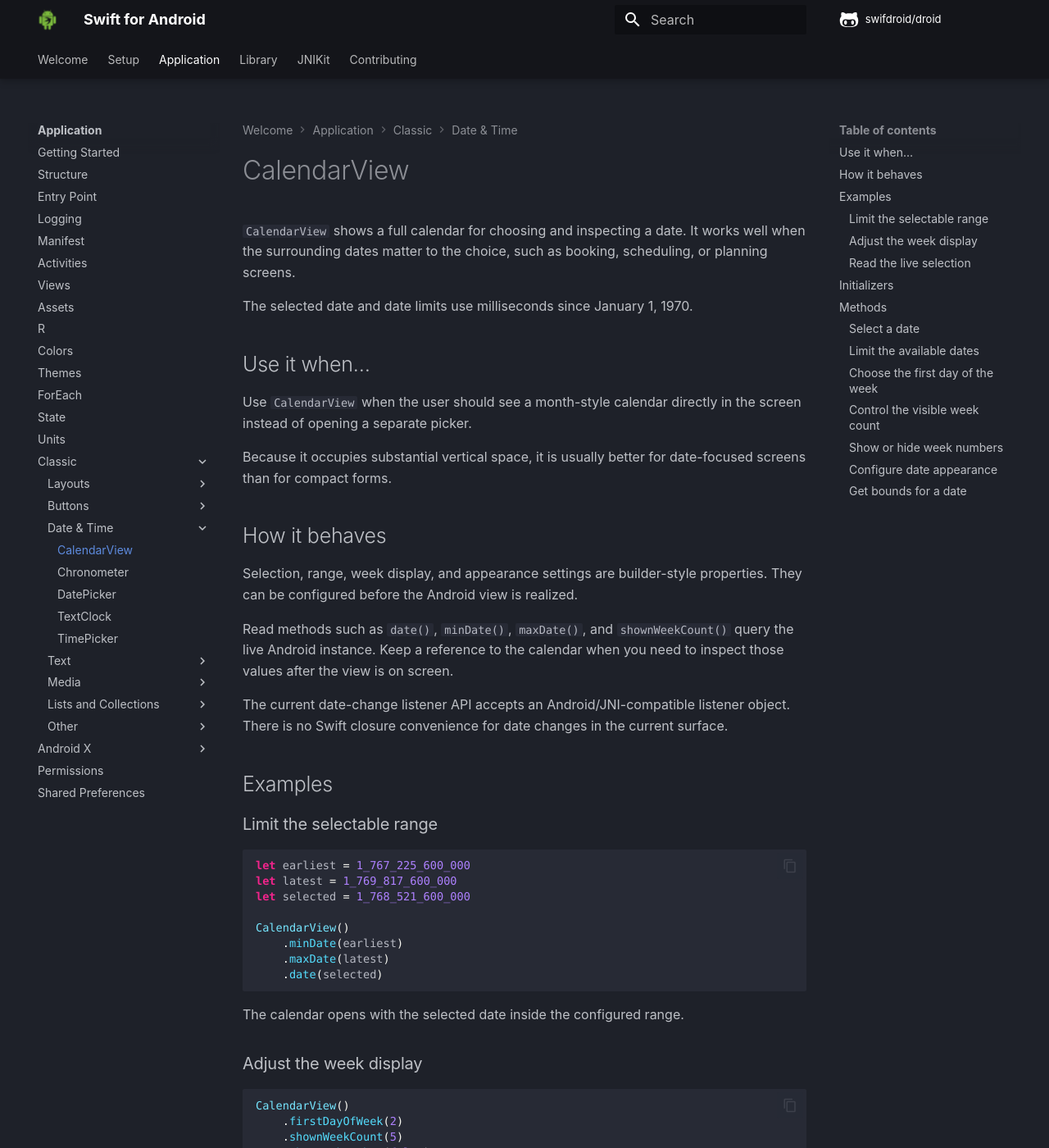
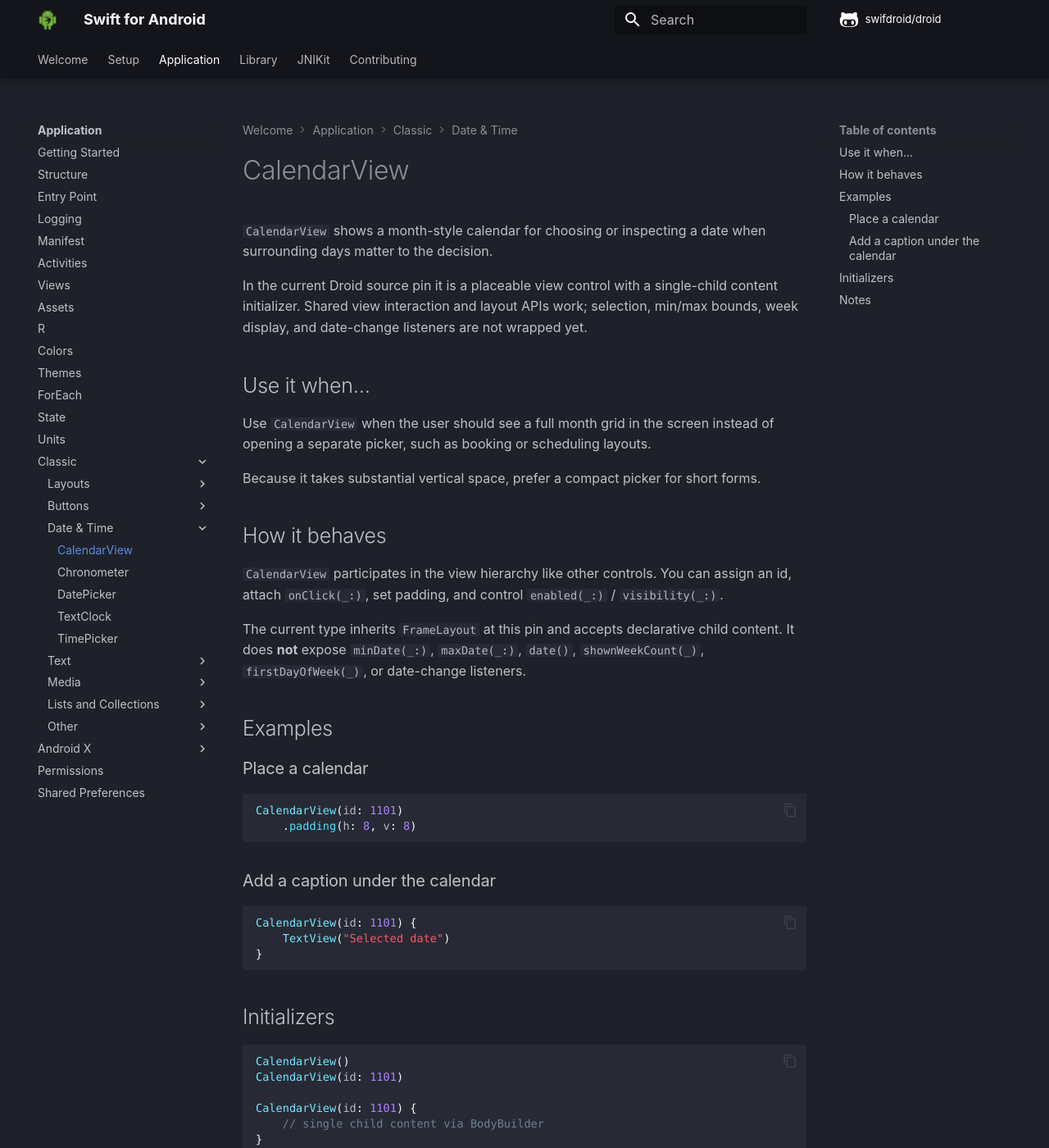
Before and after one commit to swifdroid/docs, an MkDocs documentation site: the page built from docs/app/classic/calendar-view.md, in a window 1280 px wide and 1400 px high. Shown: the whole window at 82% size. Built offline with MkDocs 1.6.1 and Material for MkDocs 9.7.7, drawn with Linux system fonts in a browser that asks for light colours; comment, search, counter and statistics services are not loaded; some of the changed text lies outside the part shown.

Commit message:
📝 Rewrite CalendarView page to pin FrameLayout shell

````diff
--- a/docs/app/classic/calendar-view.md
+++ b/docs/app/classic/calendar-view.md
@@ -1,156 +1,49 @@
 # CalendarView
 
-`CalendarView` shows a full calendar for choosing and inspecting a date. It works well when the surrounding dates matter to the choice, such as booking, scheduling, or planning screens.
+`CalendarView` shows a month-style calendar for choosing or inspecting a date when surrounding days matter to the decision.
 
-The selected date and date limits use milliseconds since January 1, 1970.
+In the current Droid source pin it is a placeable view control with a single-child content initializer. Shared view interaction and layout APIs work; selection, min/max bounds, week display, and date-change listeners are not wrapped yet.
 
 ## Use it when…
 
-Use `CalendarView` when the user should see a month-style calendar directly in the screen instead of opening a separate picker.
+Use `CalendarView` when the user should see a full month grid in the screen instead of opening a separate picker, such as booking or scheduling layouts.
 
-Because it occupies substantial vertical space, it is usually better for date-focused screens than for compact forms.
+Because it takes substantial vertical space, prefer a compact picker for short forms.
 
 ## How it behaves
 
-Selection, range, week display, and appearance settings are builder-style properties. They can be configured before the Android view is realized.
+`CalendarView` participates in the view hierarchy like other controls. You can assign an id, attach `onClick(_:)`, set padding, and control `enabled(_:)` / `visibility(_:)`.
 
-Read methods such as `date()`, `minDate()`, `maxDate()`, and `shownWeekCount()` query the live Android instance. Keep a reference to the calendar when you need to inspect those values after the view is on screen.
-
-The current date-change listener API accepts an Android/JNI-compatible listener object. There is no Swift closure convenience for date changes in the current surface.
+The current type inherits `FrameLayout` at this pin and accepts declarative child content. It does **not** expose `minDate(_:)`, `maxDate(_:)`, `date()`, `shownWeekCount(_)`, `firstDayOfWeek(_)`, or date-change listeners.
 
 ## Examples
 
-### Limit the selectable range
+### Place a calendar
 
 ```swift
-let earliest = 1_767_225_600_000
-let latest = 1_769_817_600_000
-let selected = 1_768_521_600_000
-
-CalendarView()
-    .minDate(earliest)
-    .maxDate(latest)
-    .date(selected)
+CalendarView(id: 1101)
+    .padding(h: 8, v: 8)
 ```
 
-The calendar opens with the selected date inside the configured range.
-
-### Adjust the week display
+### Add a caption under the calendar
 
 ```swift
-CalendarView()
-    .firstDayOfWeek(2)
-    .shownWeekCount(5)
-    .showWeekNumber(false)
-```
-
-This configures a five-week view, uses day value `2` as the first day of the week, and hides week numbers.
-
-### Read the live selection
-
-Once the view has been realized, read the currently selected date from the live Android instance:
-
-```swift
-func selectedDate(from calendar: CalendarView) -> Int {
-    calendar.date()
+CalendarView(id: 1101) {
+    TextView("Selected date")
 }
 ```
 
 ## Initializers
 
-Create a calendar with an optional stable id:
-
 ```swift
 CalendarView()
-CalendarView(id: 1001)
+CalendarView(id: 1101)
+
+CalendarView(id: 1101) {
+    // single child content via BodyBuilder
+}
 ```
 
-## Methods
+## Notes
 
-### Select a date
-
-`date()` reads the live selected date. `date(_:)` configures the selected date, while the animated overload also controls animation and centering.
-
-```swift
-let selected = calendar.date()
-
-calendar.date(1_768_521_600_000)
-
-calendar.date(
-    1_768_521_600_000,
-    animate: true,
-    center: true
-)
-```
-
-### Limit the available dates
-
-`minDate()` and `maxDate()` read the live bounds. Their fluent counterparts configure the allowed range.
-
-```swift
-calendar
-    .minDate(1_767_225_600_000)
-    .maxDate(1_769_817_600_000)
-
-let earliest = calendar.minDate()
-let latest = calendar.maxDate()
-```
-
-### Choose the first day of the week
-
-`firstDayOfWeek()` reads the live value. `firstDayOfWeek(_:)` configures the value used by Android.
-
-```swift
-calendar.firstDayOfWeek(2)
-
-let firstDay = calendar.firstDayOfWeek()
-```
-
-### Control the visible week count
-
-`shownWeekCount()` reads how many weeks are currently shown. `shownWeekCount(_:)` configures the count.
-
-```swift
-calendar.shownWeekCount(5)
-
-let weeks = calendar.shownWeekCount()
-```
-
-### Show or hide week numbers
-
-`showWeekNumber()` reads the live setting. `showWeekNumber(_:)` configures whether week numbers are displayed.
-
-```swift
-calendar.showWeekNumber(false)
-
-let showsNumbers = calendar.showWeekNumber()
-```
-
-### Configure date appearance
-
-The current surface exposes live appearance reads together with fluent setters for date text, weekday text, focused and unfocused month colors, selected-week color, week-number color, and separator color.
-
-For example:
-
-```swift
-let primaryDateColor = 0x7f202020
-let secondaryDateColor = 0x7f606060
-
-calendar
-    .dateTextAppearance(1001)
-    .weekDayTextAppearance(1002)
-    .focusedMonthDateColor(primaryDateColor)
-    .unfocusedMonthDateColor(secondaryDateColor)
-```
-
-Use the corresponding zero-argument methods when you need to inspect the live values.
-
-### Get bounds for a date
-
-`boundsForDate(_:_:)` asks the live calendar to write the screen bounds for a date into an Android `Rect` object.
-
-```swift
-let found = calendar.boundsForDate(date, rect)
-```
-
-This is a lower-level API for code that already owns the required Android graphics object.
+Android’s `CalendarView` owns selection and range behavior. None of that is part of the current Droid surface. Treat this page as placement plus shared view behavior only.
````
